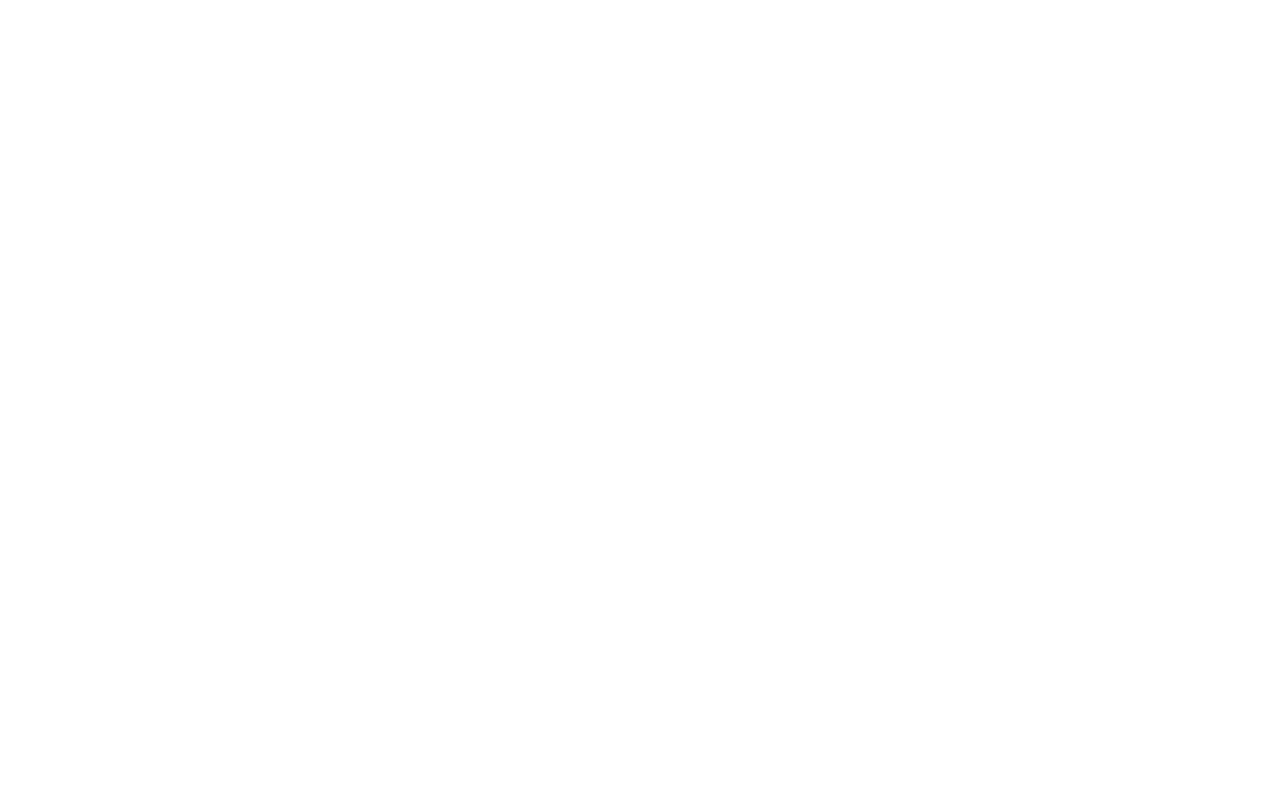
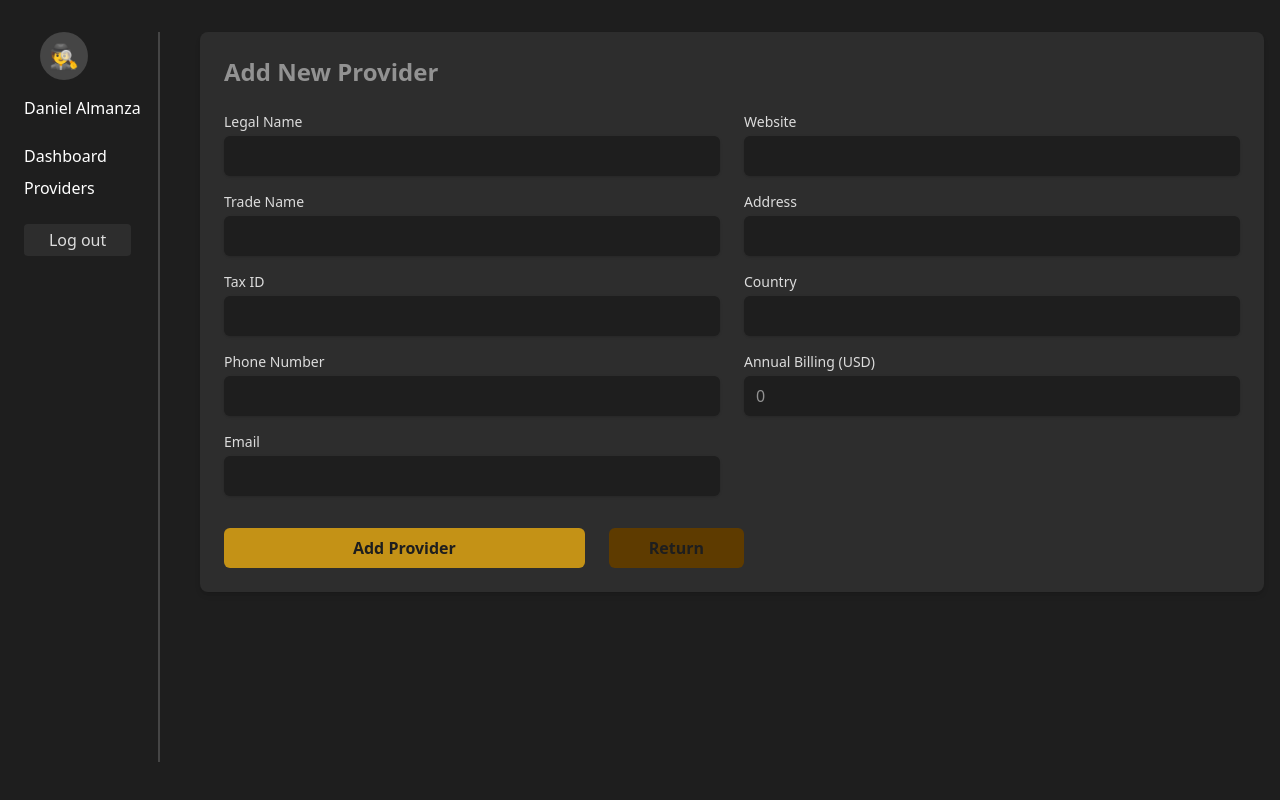
Before and after one commit to daniel14almanza/safeprov, a React (Vite) app: page /dashboard/providers/add in a window 1280 px wide. Before the commit this address had no page. Built offline with nearby package versions, Linux system fonts and the light colour scheme.

Commit message:
add provider

```diff
--- a/src/App.jsx
+++ b/src/App.jsx
@@ -2,6 +2,9 @@
 import DashboardLayout from "./layouts/DashboardLayout"
 import Providers from "./components/Providers"
 import LandingPage from "./pages/LandingPage"
+import ProviderDetails from "./components/ProviderDetails"
+import ProviderEdit from "./components/ProviderEdit"
+import ProviderAdd from "./components/ProviderAdd"
 
 function App() {
 
@@ -16,6 +19,9 @@
           {/* Dashboard Routes */}
           <Route path="/dashboard" element={<DashboardLayout />}>
             <Route index element={<Providers />}/>
+            <Route path="providers/add" element={<ProviderAdd/>}/>
+            <Route path="providers/:id" element={<ProviderDetails/>}/>
+            <Route path="providers/:id/edit" element={<ProviderEdit />} />
           </Route>
         </Routes>
       </div>
--- /dev/null
+++ b/src/components/ProviderAdd.jsx
@@ -0,0 +1,216 @@
+import React, { useState } from 'react';
+import { addProvider } from '../services/http';
+import { Link } from 'react-router-dom';
+
+const ProviderAdd = () => {
+  const [formData, setFormData] = useState({
+    legalName: '',
+    tradeName: '',
+    taxId: '',
+    phoneNumber: '',
+    email: '',
+    website: '',
+    address: '',
+    country: '',
+    annualBillingUSD: 0,
+  });
+
+  const [success, setSuccess] = useState(false);
+  const [error, setError] = useState('');
+
+  const handleChange = (e) => {
+    const { name, value } = e.target;
+
+    setFormData((prev) => ({
+      ...prev,
+      [name]: name === 'annualBillingUSD' ? Number(value) : value,
+    }));
+  };
+
+  const handleSubmit = async (e) => {
+    e.preventDefault();
+    setError('');
+    setSuccess(false);
+
+    try {
+      await addProvider(formData);
+      setSuccess(true);
+      setFormData({
+        legalName: '',
+        tradeName: '',
+        taxId: '',
+        phoneNumber: '',
+        email: '',
+        website: '',
+        address: '',
+        country: '',
+        annualBillingUSD: 0,
+      });
+    } catch (err) {
+      setError(err.message || 'Something went wrong');
+    }
+  };
+
+  return (
+    <div className="w-[90%] mx-auto px-4 py-8">
+      <div className="bg-bg-200 shadow-md rounded-lg p-6">
+        <h2 className="text-2xl font-bold mb-6 text-text-200">Add New Provider</h2>
+
+        {success && (
+          <div className="mb-4 p-3 bg-green-100 text-green-700 border border-green-400 rounded">
+            Provider created successfully!
+          </div>
+        )}
+
+        {error && (
+          <div className="mb-4 p-3 bg-red-100 text-red-700 border border-red-400 rounded">
+            {error}
+          </div>
+        )}
+
+        <form onSubmit={handleSubmit}>
+          <div className="grid grid-cols-1 md:grid-cols-2 gap-6">
+            {/* Column 1 */}
+            <div className="space-y-4">
+              <div>
+                <label htmlFor="legalName" className="block text-sm font-medium text-text-100">Legal Name</label>
+                <input
+                  type="text"
+                  id="legalName"
+                  name="legalName"
+                  value={formData.legalName}
+                  onChange={handleChange}
+                  className="w-full mt-1 px-3 py-2 rounded-md shadow-sm bg-bg-100 text-text-200 focus:ring-primary-100 focus:border-primary-100"
+                  required
+                  />
+              </div>
+
+              <div>
+                <label htmlFor="tradeName" className="block text-sm font-medium text-text-100">Trade Name</label>
+                <input
+                  type="text"
+                  id="tradeName"
+                  name="tradeName"
+                  value={formData.tradeName}
+                  onChange={handleChange}
+                  className="w-full mt-1 px-3 py-2 rounded-md shadow-sm bg-bg-100 text-text-200 focus:ring-primary-100 focus:border-primary-100"
+                  required
+                  />
+              </div>
+
+              <div>
+                <label htmlFor="taxId" className="block text-sm font-medium text-text-100">Tax ID</label>
+                <input
+                  type="text"
+                  id="taxId"
+                  name="taxId"
+                  value={formData.taxId}
+                  onChange={handleChange}
+                  className="w-full mt-1 px-3 py-2 rounded-md shadow-sm bg-bg-100 text-text-200 focus:ring-primary-100 focus:border-primary-100"
+                  required
+                  />
+              </div>
+
+              <div>
+                <label htmlFor="phoneNumber" className="block text-sm font-medium text-text-100">Phone Number</label>
+                <input
+                  type="text"
+                  id="phoneNumber"
+                  name="phoneNumber"
+                  value={formData.phoneNumber}
+                  onChange={handleChange}
+                  className="w-full mt-1 px-3 py-2 rounded-md shadow-sm bg-bg-100 text-text-200 focus:ring-primary-100 focus:border-primary-100"
+                  required
+                  />
+              </div>
+
+              <div>
+                <label htmlFor="email" className="block text-sm font-medium text-text-100">Email</label>
+                <input
+                  type="email"
+                  id="email"
+                  name="email"
+                  value={formData.email}
+                  onChange={handleChange}
+                  className="w-full mt-1 px-3 py-2 rounded-md shadow-sm bg-bg-100 text-text-200 focus:ring-primary-100 focus:border-primary-100"
+                  required
+                  />
+              </div>
+            </div>
+
+            {/* Column 2 */}
+            <div className="space-y-4">
+              <div>
+                <label htmlFor="website" className="block text-sm font-medium text-text-100">Website</label>
+                <input
+                  type="text"
+                  id="website"
+                  name="website"
+                  value={formData.website}
+                  onChange={handleChange}
+                  className="w-full mt-1 px-3 py-2 rounded-md shadow-sm bg-bg-100 text-text-200 focus:ring-primary-100 focus:border-primary-100"
+                  />
+              </div>
+
+              <div>
+                <label htmlFor="address" className="block text-sm font-medium text-text-100">Address</label>
+                <input
+                  type="text"
+                  id="address"
+                  name="address"
+                  value={formData.address}
+                  onChange={handleChange}
+                  className="w-full mt-1 px-3 py-2 rounded-md shadow-sm bg-bg-100 text-text-200 focus:ring-primary-100 focus:border-primary-100"
+                  />
+              </div>
+
+              <div>
+                <label htmlFor="country" className="block text-sm font-medium text-text-100">Country</label>
+                <input
+                  type="text"
+                  id="country"
+                  name="country"
+                  value={formData.country}
+                  onChange={handleChange}
+                  className="w-full mt-1 px-3 py-2 rounded-md shadow-sm bg-bg-100 text-text-200 focus:ring-primary-100 focus:border-primary-100"
+                  />
+              </div>
+
+              <div>
+                <label htmlFor="annualBillingUSD" className="block text-sm font-medium text-text-100">Annual Billing (USD)</label>
+                <input
+                  type="number"
+                  id="annualBillingUSD"
+                  name="annualBillingUSD"
+                  value={formData.annualBillingUSD}
+                  onChange={handleChange}
+                  className="w-full mt-1 px-3 py-2 rounded-md shadow-sm bg-bg-100 text-text-200 focus:ring-primary-100 focus:border-primary-100"
+                  required
+                  />
+              </div>
+
+            </div>
+            <div className="pt-2 flex">
+              <button
+                type="submit"
+                className="w-full py-2 px-4 bg-accent-100 text-bg-100 font-semibold rounded-md hover:bg-blue-700 transition"
+              >
+                Add Provider
+              </button>
+              <Link to={"/dashboard"} >
+              <button
+                type="submit"
+                className="w-full mx-6 py-2 px-4 bg-accent-200 text-bg-100 font-semibold rounded-md hover:bg-blue-700 transition"
+              >
+                Return
+              </button>
+              </Link>
+            </div>
+          </div>
+        </form>
+      </div>
+    </div>
+  );
+};
+
+export default ProviderAdd;
--- /dev/null
+++ b/src/components/ProviderDetails.jsx
@@ -0,0 +1,24 @@
+import React, { useEffect, useState } from 'react'
+import { useParams } from 'react-router-dom';
+import { getProviderById } from '../services/http';
+
+const ProviderDetails = () => {
+
+  const { id } = useParams();
+  const [provider, setProvider] = useState(null);
+
+
+
+  useEffect(() => {
+    getProviderById(id).then(data => setProvider(data));
+  }, [id]);
+
+  console.log(provider);
+
+
+  return (
+    <div>NAME</div>
+  )
+}
+
+export default ProviderDetails
--- /dev/null
+++ b/src/components/ProviderEdit.jsx
@@ -0,0 +1,9 @@
+import React from 'react'
+
+const ProviderEdit = () => {
+  return (
+    <div>ProviderEdit</div>
+  )
+}
+
+export default ProviderEdit
--- a/src/components/Providers.jsx
+++ b/src/components/Providers.jsx
@@ -1,5 +1,6 @@
 import React, { useEffect, useState } from 'react'
 import { getProviders } from '../services/http'
+import { Link } from 'react-router-dom';
 
 const Providers = () => {
 
@@ -9,11 +10,15 @@
     getProviders().then((data) => setProviders(data))
   }, []);
 
-  console.log(providers);
 
   return (
     <>
       <div className='w-[85%] p-6 m-1 '>
+
+        <Link to={'/dashboard/providers/add'}>
+          <button className="cursor-pointer bg-primary-100 text-bg-200 text-sm px-3 py-1 rounded-md mb-4">Add New Provider</button>
+        </Link>
+
         <table className="w-full table-auto border-collapse overflow-hidden rounded-xl shadow-md bg-bg-200 text-gray-100">
           <thead className="bg-bg-300 text-left text-sm tracking-wider text-gray-300">
             <tr>
@@ -40,8 +45,12 @@
                 <td className="px-4 py-3">$ {provider.annualBillingUSD}</td>
                 <td className="px-4 py-3">{provider.lastEdited}</td>
                 <td className="px-4 py-3 space-x-2">
-                  <button className="cursor-pointer bg-primary-300 text-text-100 text-sm px-3 py-1 rounded-md">Details</button>
-                  <button className="cursor-pointer bg-primary-200 text-bg-200 text-sm px-3 py-1 rounded-md">Edit</button>
+                  <Link to={`/dashboard/providers/${provider.id}`}>
+                    <button className="cursor-pointer bg-primary-300 text-text-100 text-sm px-3 py-1 rounded-md">Details</button>
+                  </Link>
+                  <Link to={`/dashboard/providers/${provider.id}/edit`}>
+                    <button className="cursor-pointer bg-primary-200 text-bg-200 text-sm px-3 py-1 rounded-md">Edit</button>
+                  </Link>
                   <button className="cursor-pointer bg-primary-100 text-bg-200 text-sm px-3 py-1 rounded-md">Delete</button>
                   <button className="cursor-pointer bg-accent-100 text-bg-200 text-sm px-3 py-1 rounded-md">Screenning</button>
                 </td>
--- a/src/components/Sidebar.jsx
+++ b/src/components/Sidebar.jsx
@@ -10,7 +10,9 @@
         </div>
         <p className="mb-6">Daniel Almanza</p>
         <a href="#" className="block mb-2">Dashboard</a>
-        <a href="#" className="block mb-2">Providers</a>
+        <Link to={"/dashboard"}>
+          <p className="block mb-2">Providers</p>
+        </Link>
         <Link to={"/"}>
           <button className="cursor-pointer mt-4 w-[80%] bg-bg-200 text-text-100 px-2 py-1 rounded">
             Log out
--- a/src/pages/LandingPage.jsx
+++ b/src/pages/LandingPage.jsx
@@ -6,7 +6,7 @@
   return (
     <>
       <div>LandingPage</div>
-      <Link to="/dashboard">dashboard</Link>
+      <Link to="/dashboard">Login</Link>
     </>
   )
 }
```
Also changed, not shown: src/services/http.js (+18 -9 lines).
